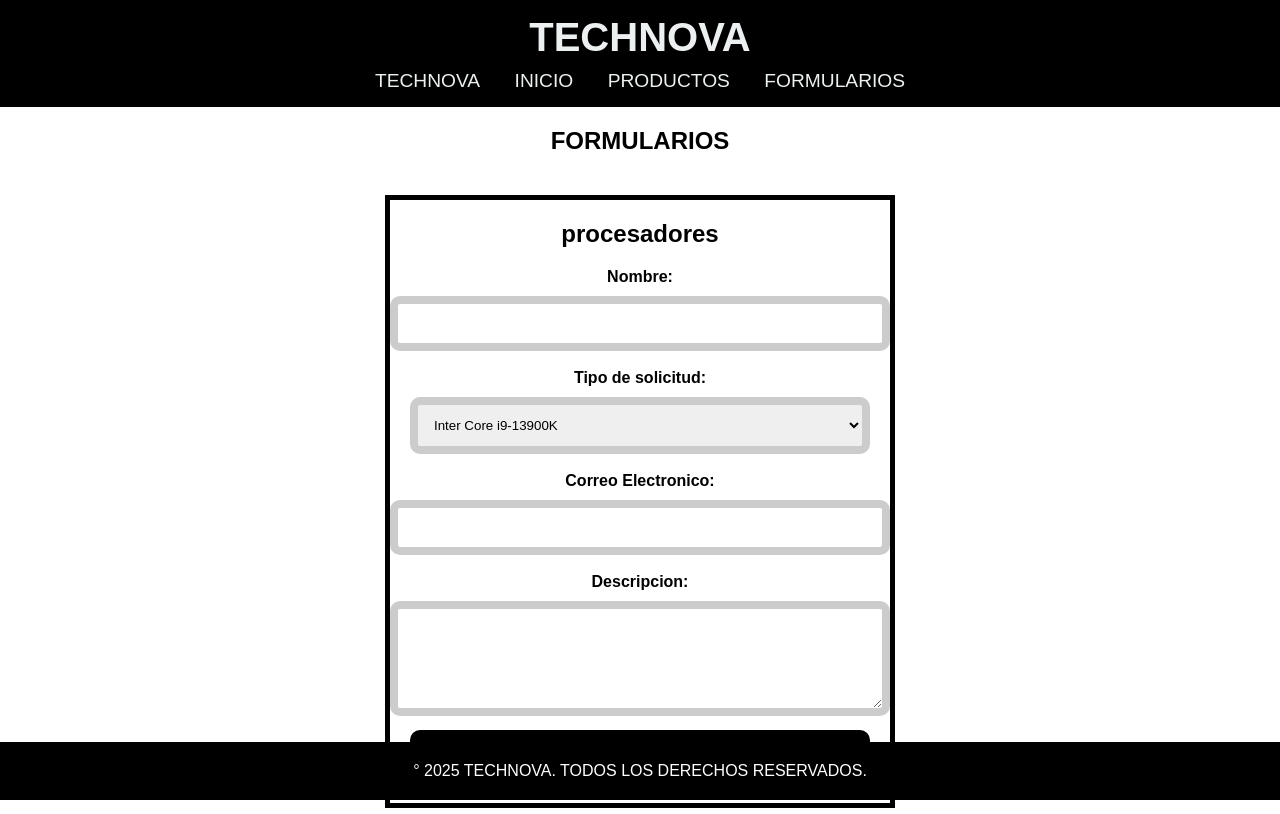
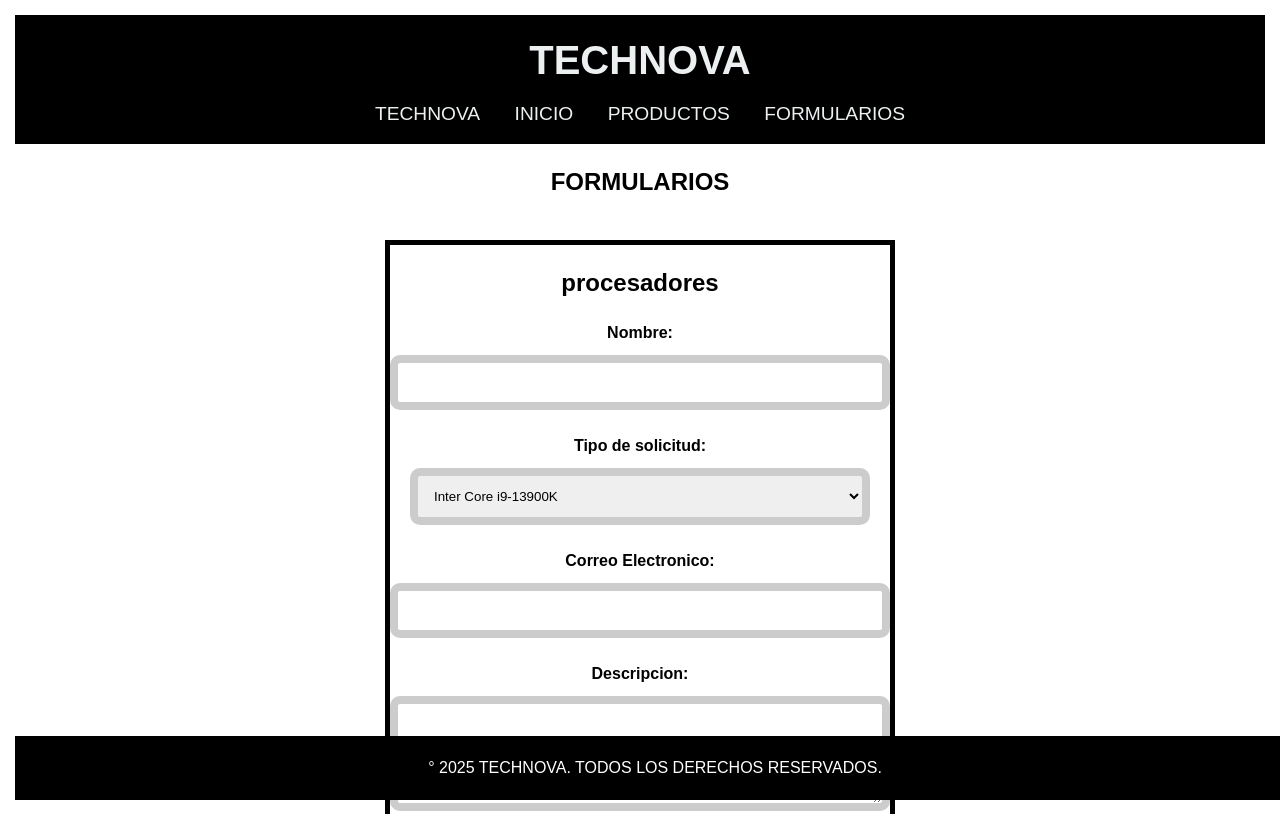
Before and after one commit to TECHNOVA-TN/TECHNOVA-TN-, a plain HTML site: page DIAGRAMAS.HTML in a window 1280 px wide. Shown: the top 814 px of the page. Drawn offline with Linux system fonts and the light colour scheme.

Commit message:
Update DIAGRAMAS.HTML

```diff
--- a/DIAGRAMAS.HTML
+++ b/DIAGRAMAS.HTML
@@ -8,14 +8,16 @@
 <title> technova </title>
 <style>
   body {
+  font-family: Arial, sans-serif;
+        margin: 0;
+        padding: 15px;
+        line-height: 1.5;
+        word-wrap: break-word;
 background-image: url("img/abstract-white-background-free-vector (1).jpg");
 background-position: center center;
 background-repeat: no-repeat;
 background-attachment: fixed;
-
-    font-family:Arial, sans-serif;
     color:#ffffff;
-    margin: 0;
 
 }
 
```
